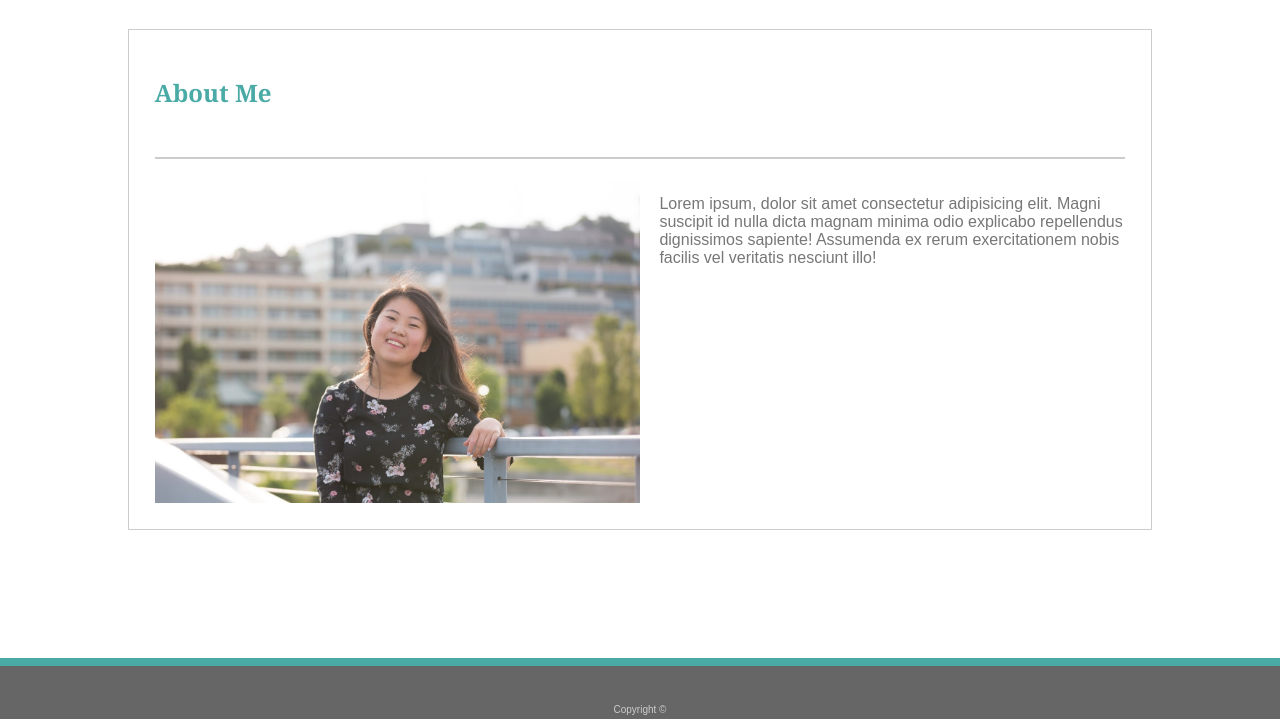
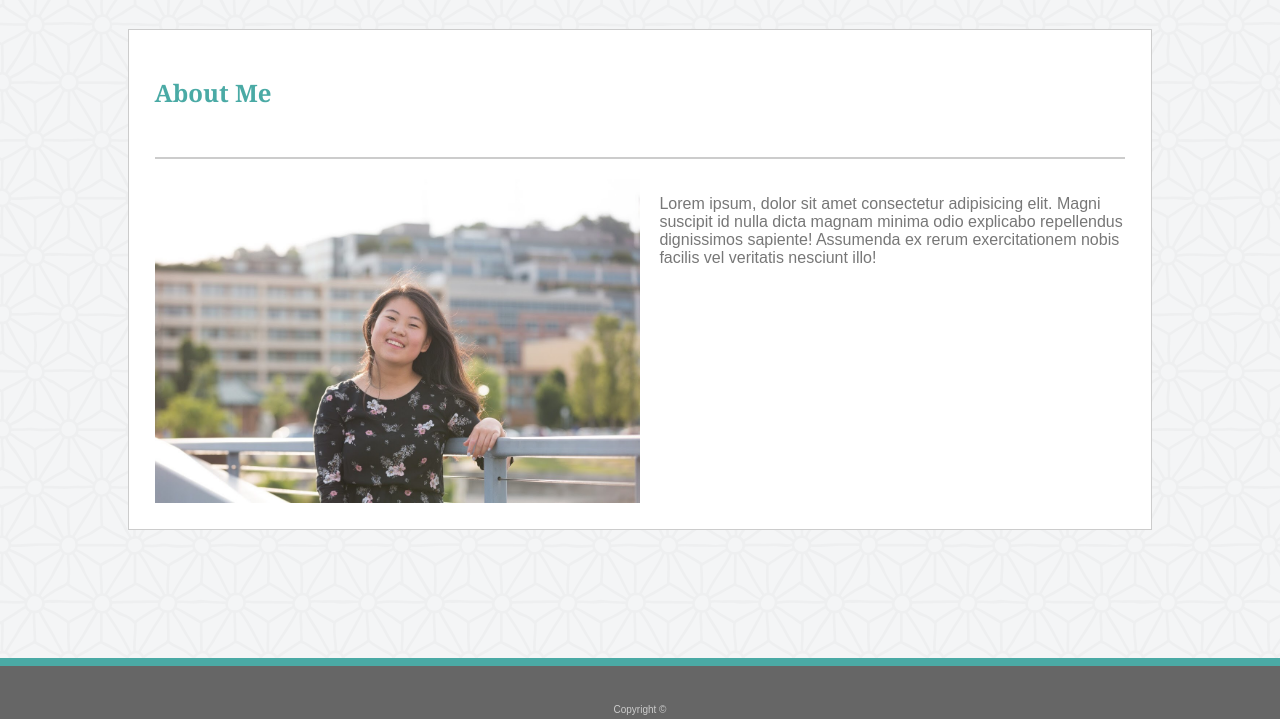
Before and after one commit to christinena-msr/crispy_port, a plain HTML site: page index.html in a window 1280 px wide. Shown: the part 89-808 px from the top of the page. Drawn offline with Linux system fonts and the light colour scheme.

Commit message:
changed background to asanoha-400px

```diff
--- a/assets/css/style.css
+++ b/assets/css/style.css
@@ -1,13 +1,11 @@
-html {
-    background: url("../assets/images/sakura.png");
-    background-size: cover;
-}
 
 body {
     display: flex;
     flex-direction: column;
     margin: auto;
     font-family: Arial, Helvetica, sans-serif;
+    background: url("../images/asanoha-400px.png");
+    background-size: repeat;
 }
 
 .mainHeader {
```
Also changed, not shown: assets/images/asanoha-400px.png (added), assets/images/what-the-hex.png (added), 3 other files.
